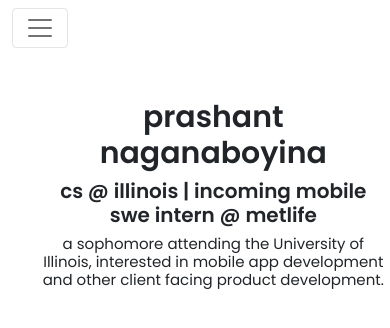
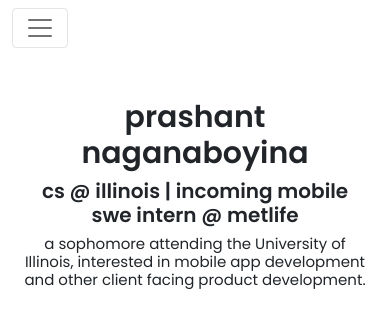
Before and after one commit to prashkn/portfolio, a React (Create React App) app: page / in a window 390 px wide. Shown: the top 328 px of the page. Built offline with nearby package versions, Linux system fonts and the light colour scheme.

Commit message:
home page mobile func

```diff
--- a/src/routes/Home.js
+++ b/src/routes/Home.js
@@ -10,7 +10,7 @@
 
 export default function Home() {
   return (
-    <Container style={styles.container}>
+    <Container className="container">
       <motion.div
         drag
         dragConstraints={{ top: -50, left: -50, right: 150, bottom: 0 }}
@@ -41,7 +41,10 @@
           </Col>
         </Row>
       </motion.div>
-      <div className="mobilev" style={{ textAlign: "center" }}>
+      <div
+        className="mobilev"
+        style={{ textAlign: "center", margin: "0 auto" }}
+      >
         <Row style={styles.prashantnheader}>
           <Col>
             <h1 className={fonts.poppinssemibold} style={{ fontSize: "30px" }}>
@@ -71,9 +74,6 @@
 }
 
 const styles = {
-  container: {
-    marginLeft: "5%",
-  },
   containertwo: {
     marginLeft: "5%",
     backgroundColor: "black",
--- a/src/styles/Home.css
+++ b/src/styles/Home.css
@@ -17,6 +17,17 @@
   font-size: clamp(30px, 40px, 60px);
 }
 
+.container {
+  margin-left: 5%;
+}
+
+@media only screen and (max-width: 767px) {
+  .container {
+    margin-left: 0%;
+    max-height: 500px;
+  }
+}
+
 /*
 .poppinsmedium {
   font-family: PoppinsMedium;
```
